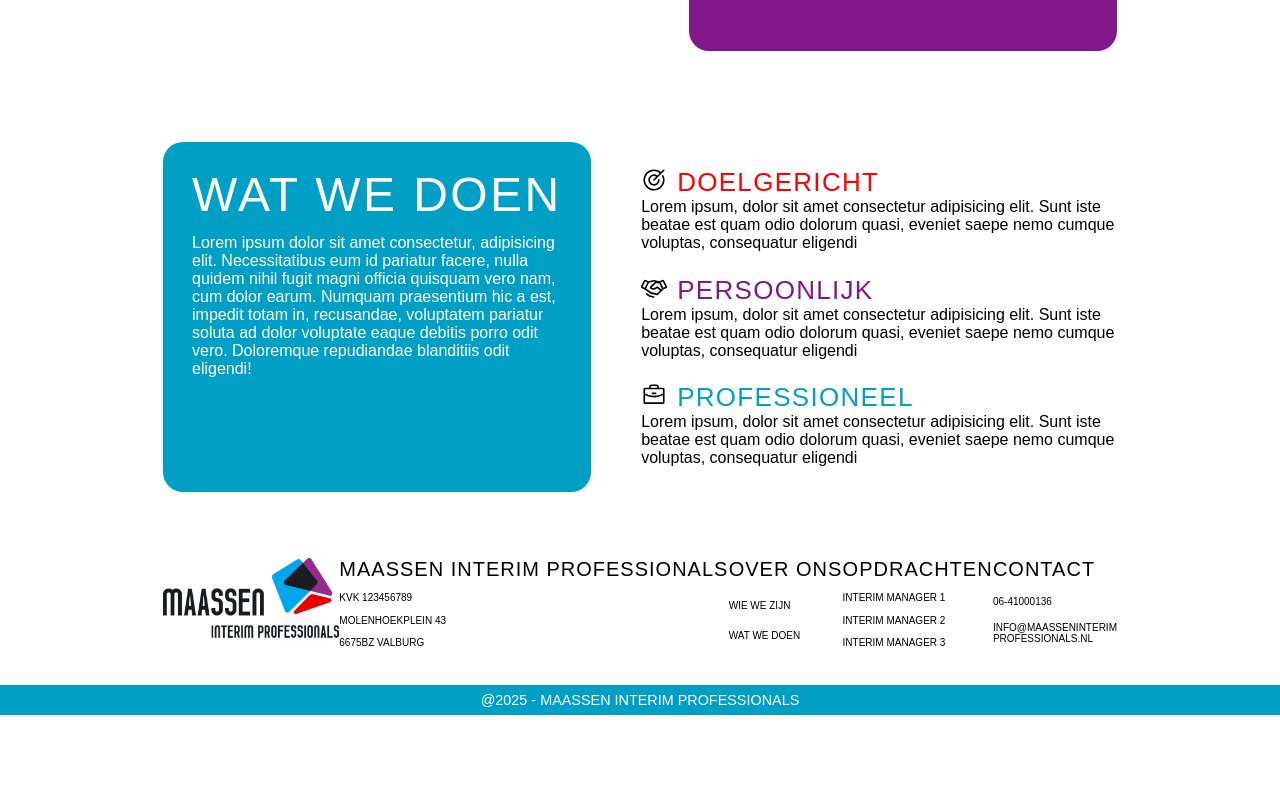
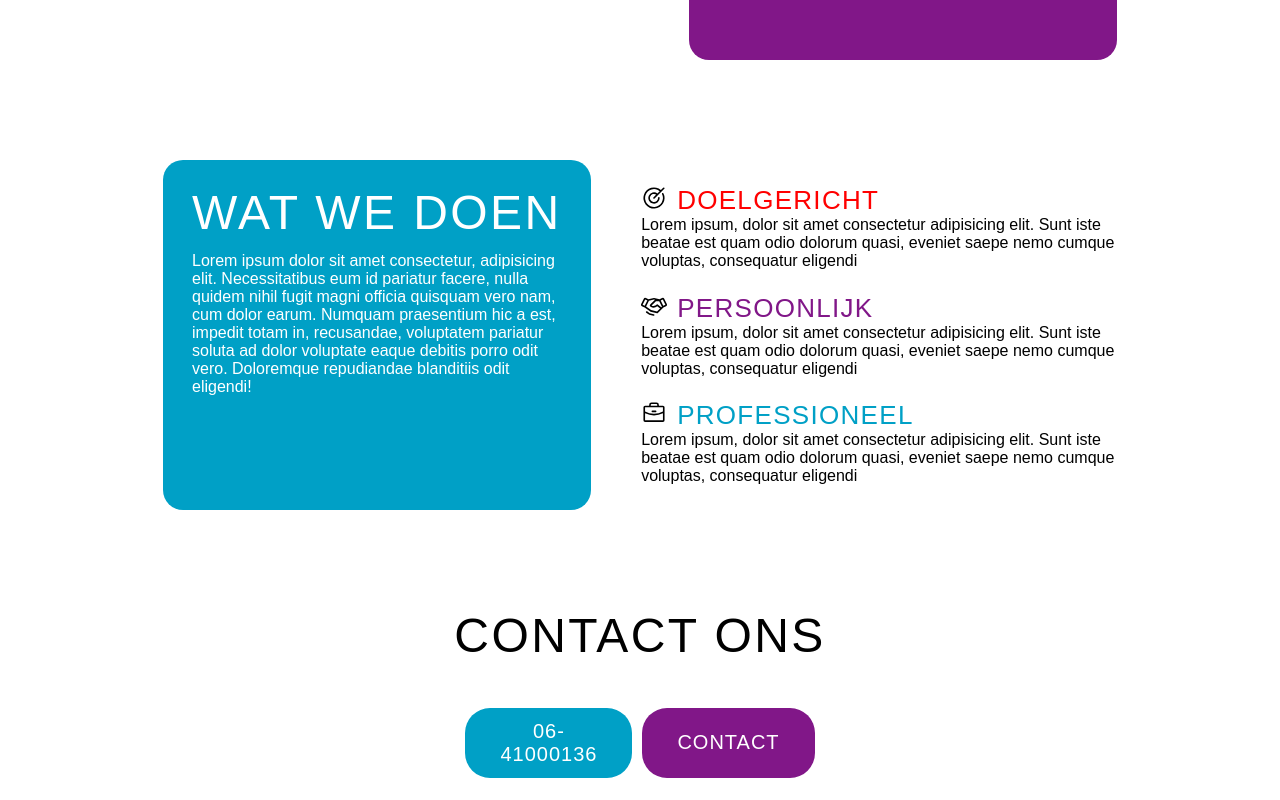
Before and after one commit to BoMaassen/fro-maassen-interim-professionals, a React (Vite) app: page /over-ons in a window 1280 px wide. Shown: the part 940-1740 px from the top of the page. Before the commit the page ends 1655 px from the top, so only its background shows below. Built offline with nearby package versions, Linux system fonts and the light colour scheme.

Commit message:
contact section toegevoegd

```diff
--- a/src/pages/about/About.css
+++ b/src/pages/about/About.css
@@ -5,7 +5,7 @@
     justify-content: space-between;
     align-items: center;
     height: 400px;
-    margin: 41px 0;
+    margin: 50px 0;
     gap: 50px;
 }
 
--- a/src/pages/about/About.jsx
+++ b/src/pages/about/About.jsx
@@ -2,6 +2,7 @@ import './About.css'
 import logoMip from "../../assets/LOGO_MIP.png";
 import Usp from "../../components/ups/Usp";
 import { BriefcaseIcon, HandshakeIcon, TargetIcon} from "@phosphor-icons/react";
+import Button from "../../components/button/Button";
 
 function About(){
     return( <main>
@@ -27,6 +28,13 @@ function About(){
                 <Usp icon={<BriefcaseIcon size={26} />} title="Professioneel" text="Lorem ipsum, dolor sit amet consectetur adipisicing elit. Sunt iste beatae est quam odio dolorum quasi, eveniet saepe nemo cumque voluptas, consequatur eligendi" classname="usp usp3" />
             </div>
 </section>
+<section className="contact">
+            <h2>Contact ons</h2>
+            <div className="contact-buttons">
+                <Button className="phone-number text-button blue equal" text="06-41000136"></Button>
+                <Button className="contact-button text-button purple equal" text="Contact"></Button>
+            </div>
+        </section>
     </main>
     )
 }
```
